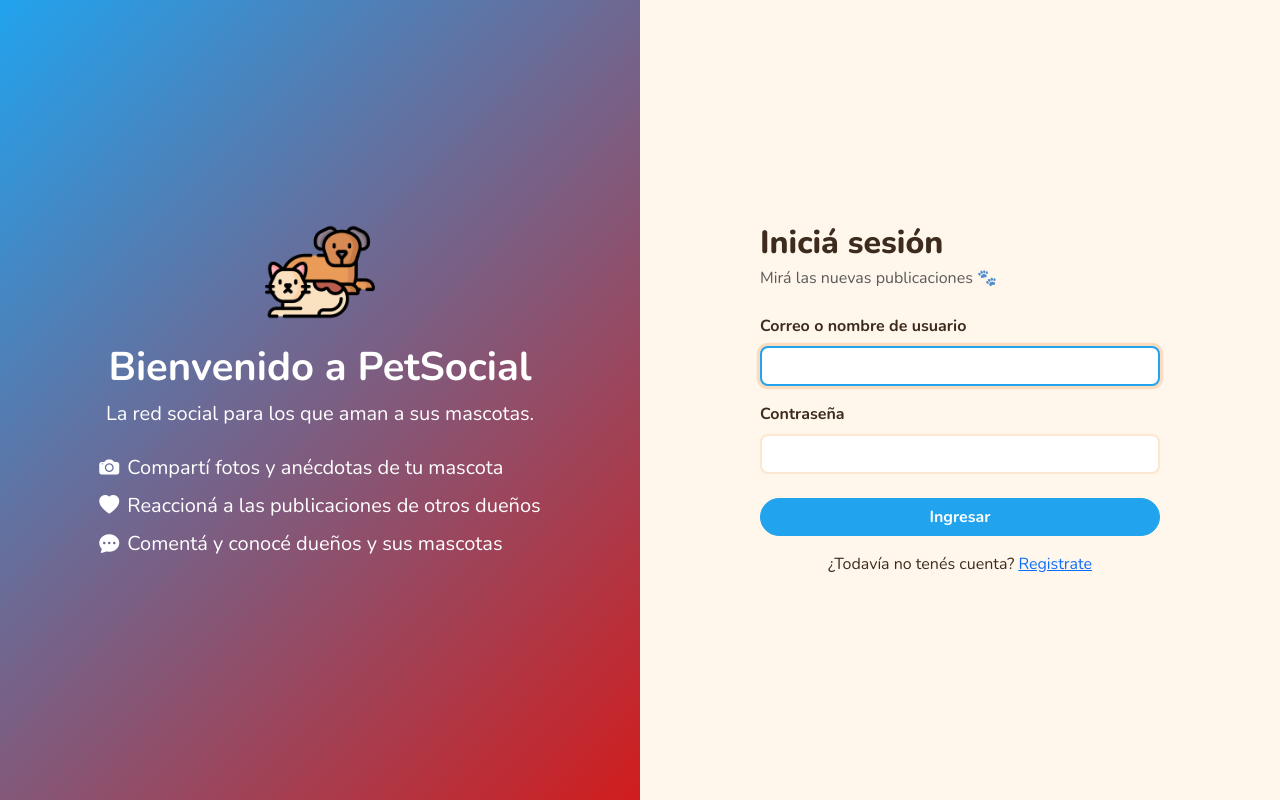
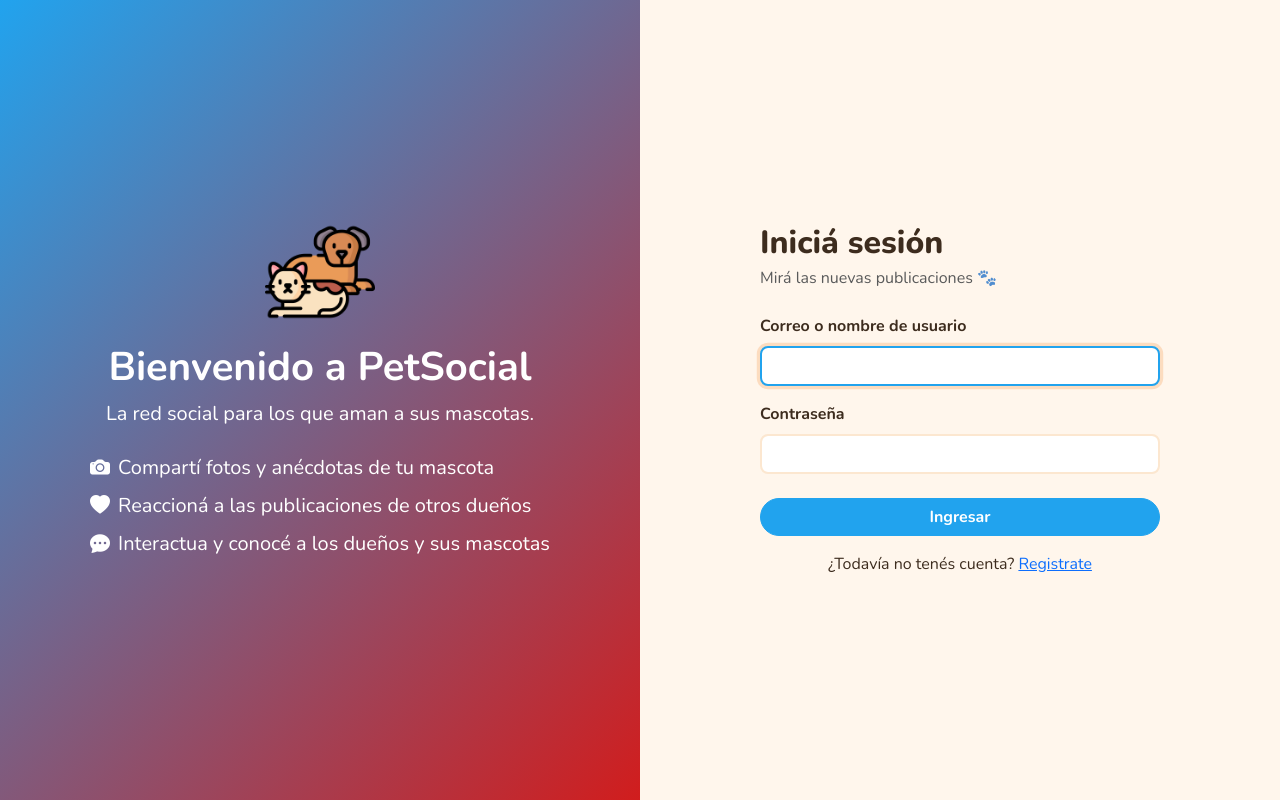
Before and after one commit to Lucas1Rodriguez/red-social, an Angular app in the folder red-social-front/: page /login in a window 1280 px wide. Built offline with nearby package versions, Linux system fonts and the light colour scheme.

Commit message:
Cambio en mensaje

```diff
--- a/red-social-front/src/app/pages/login/login.component.html
+++ b/red-social-front/src/app/pages/login/login.component.html
@@ -10,7 +10,7 @@
       <ul class="list-unstyled text-start fs-5">
         <li class="mb-2"><i class="bi bi-camera-fill me-2"></i>Compartí fotos y anécdotas de tu mascota</li>
         <li class="mb-2"><i class="bi bi-heart-fill me-2"></i>Reaccioná a las publicaciones de otros dueños</li>
-        <li class="mb-2"><i class="bi bi-chat-dots-fill me-2"></i>Comentá y conocé dueños y sus mascotas</li>
+        <li class="mb-2"><i class="bi bi-chat-dots-fill me-2"></i>Interactua y conocé a los dueños y sus mascotas</li>
       </ul>
     </div>
 
--- a/red-social-front/src/app/pages/registro/registro.component.html
+++ b/red-social-front/src/app/pages/registro/registro.component.html
@@ -10,7 +10,7 @@
       <ul class="list-unstyled text-start fs-5">
         <li class="mb-2"><i class="bi bi-camera-fill me-2"></i>Compartí fotos y anécdotas</li>
         <li class="mb-2"><i class="bi bi-heart-fill me-2"></i>Reaccioná a otras publicaciones</li>
-        <li class="mb-2"><i class="bi bi-chat-dots-fill me-2"></i>Comentá y conocé mascotas</li>
+        <li class="mb-2"><i class="bi bi-chat-dots-fill me-2"></i>Interactua y conocé mascotas</li>
       </ul>
     </div>
 
```
